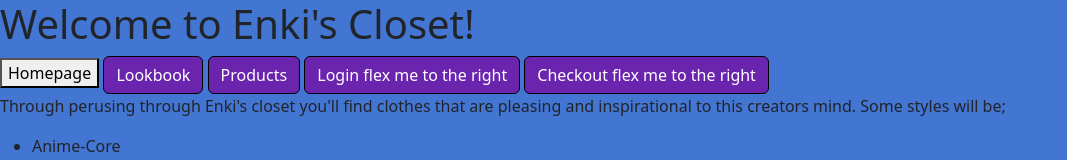
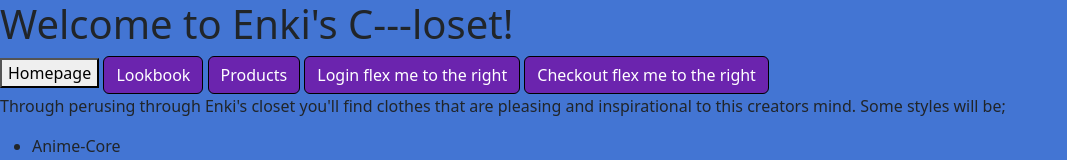
Before and after one commit to enkiision/enkiproductsite, a plain HTML site: page index.html in a window 1280 px wide. Shown: the top 160 px of the page, without its empty margins (0-1067 px from the left). Drawn offline with Linux system fonts and the light colour scheme.

Commit message:
change title

```diff
--- a/index.html
+++ b/index.html
@@ -9,7 +9,7 @@
 </head>
 <body>
 <header="margin-left: 3px;>
-    <h1 >Welcome to Enki's Closet!</h1>
+    <h1 >Welcome to Enki's C---loset!</h1>
     <a href="Homepage"><button type="button" style=" ">Homepage</button></a>
     <a href="Lookbook"><button type="button" style=" background-color: rgb(107, 36, 174); border-color: black;" class="btn btn-primary">Lookbook</button></a>
     <a href="Products"><button type="button" style=" background-color: rgb(107, 36, 174); border-color: black;" class="btn btn-primary">Products</button></a>
```
